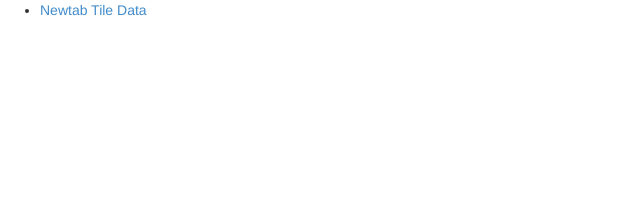
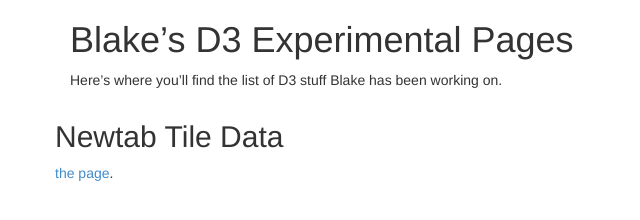
Before and after one commit to bwinton/d3Experiments, a website: page index.html in a window 1280 px wide. Shown: the whole page, without its empty margins (0-640 px from the left). Drawn offline with Linux system fonts and the light colour scheme.

Commit message:
Update the html a little.

```diff
--- a/index.html
+++ b/index.html
@@ -25,10 +25,19 @@
       <p class="chromeframe">You are using an <strong>outdated</strong> browser. Please <a href="http://browsehappy.com/">upgrade your browser</a> or <a href="http://www.google.com/chromeframe/?redirect=true">activate Google Chrome Frame</a> to improve your experience.</p>
     <![endif]-->
 
-    <div class="main wrapper clearfix">
-      <ul>
-        <li><a href="newtab.html">Newtab Tile Data</a></li>
-      </ul>
+    <div class='container'>
+
+      <div class='hero-unit'>
+        <h1>Blake’s D3 Experimental Pages</h1>
+        <p>Here’s where you’ll find the list of D3 stuff Blake has been
+           working on.</p>
+      </div>
+      <div class='row'>
+        <div class='span4'>
+          <h2>Newtab Tile Data</h2>
+          <p><a href="newtab.html">the page</a>.</p>
+        </div>
+      </div>
     </div> <!-- #main -->
 
     <script src="bower_components/jquery/dist/jquery.min.js" charset="utf-8"></script>
```
